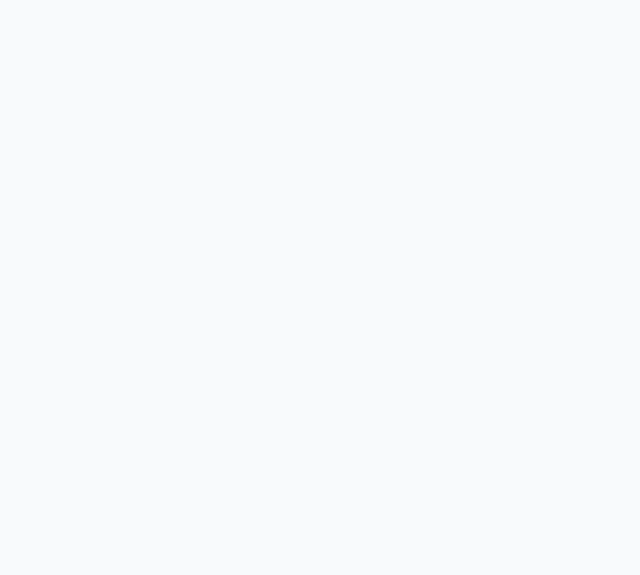
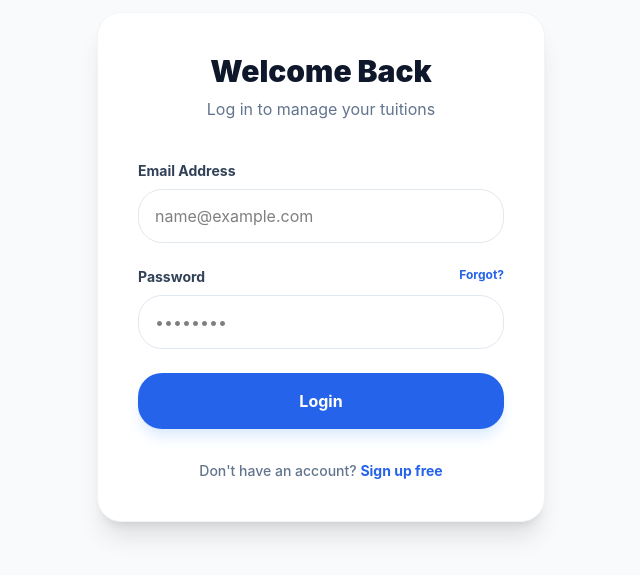
Before and after one commit to MasumRezaMunna/A-11, a React (Vite) app: page /login in a window 1280 px wide. Before the commit this address had no page. Shown: the part 101-676 px from the top of the page, without its empty margins (319-959 px from the left). Built offline with nearby package versions, Linux system fonts and the light colour scheme.

Commit message:
built post a tuition form for student

```diff
--- a/src/components/Navbar.jsx
+++ b/src/components/Navbar.jsx
@@ -1,13 +1,22 @@
+import { Link, useNavigate } from 'react-router-dom';
+
 export default function Navbar() {
+  const navigate = useNavigate();
+  const user = JSON.parse(localStorage.getItem('user'));
+
+  const handleLogout = () => {
+    localStorage.removeItem('token');
+    localStorage.removeItem('user');
+    navigate('/login');
+    window.location.reload();
+  };
   return (
-    <nav className="sticky top-0 z-50 bg-white/90 backdrop-blur-xl border-b border-slate-200/50">
+    <nav className="sticky top-0 z-50 bg-white/90 backdrop-blur-xl border-b border-slate-100">
       <div className="max-w-7xl mx-auto px-6 h-16 flex items-center justify-between">
-        <div className="flex items-center gap-2">
-          <div className="size-9 bg-brand-primary rounded-xl flex items-center justify-center shadow-lg shadow-blue-200">
-             <span className="text-white font-bold text-xl italic">e</span>
-          </div>
-          <span className="text-xl font-bold text-brand-secondary tracking-tight">eTuitionBd</span>
-        </div>
+        <Link to="/" className="flex items-center gap-2">
+          <div className="size-9 bg-brand-primary rounded-xl flex items-center justify-center font-bold text-white italic">e</div>
+          <span className="text-xl font-bold text-slate-900 tracking-tight">eTuitionBd</span>
+        </Link>
 
         <div className="hidden lg:flex items-center gap-8 text-sm font-semibold text-slate-600">
           {['Home', 'Tuitions', 'Tutors', 'About', 'Contact'].map((item) => (
@@ -15,11 +24,25 @@ export default function Navbar() {
           ))}
         </div>
 
-        <div className="flex items-center gap-3">
-          <button className="px-5 py-2 text-sm font-bold text-slate-700 hover:text-brand-primary transition">Login</button>
-          <button className="bg-brand-secondary text-white px-6 py-2.5 rounded-xl text-sm font-bold hover:shadow-xl hover:-translate-y-0.5 transition-all">
-            Register
-          </button>
+        <div className="flex items-center gap-4">
+          {user ? (
+            <>
+              <span className="text-sm font-bold text-slate-700">Hi, {user.name.split(' ')[0]}</span>
+              <button
+                onClick={handleLogout}
+                className="bg-slate-900 text-white px-5 py-2 rounded-xl text-sm font-bold hover:bg-red-600 transition-colors"
+              >
+                Logout
+              </button>
+            </>
+          ) : (
+            <>
+              <Link to="/login" className="text-sm font-bold text-slate-600 hover:text-brand-primary transition">Login</Link>
+              <Link to="/register" className="bg-brand-primary text-white px-5 py-2.5 rounded-xl text-sm font-bold hover:shadow-lg transition-all">
+                Register
+              </Link>
+            </>
+          )}
         </div>
       </div>
     </nav>
--- a/src/main.jsx
+++ b/src/main.jsx
@@ -4,6 +4,8 @@ import { BrowserRouter, Routes, Route } from 'react-router-dom'
 import App from './App'
 import Register from './pages/Register'
 import './index.css'
+import Login from './pages/Login'
+import CreateTuition from './pages/CreateTuition';
 
 ReactDOM.createRoot(document.getElementById('root')).render(
   <React.StrictMode>
@@ -11,6 +13,8 @@ ReactDOM.createRoot(document.getElementById('root')).render(
       <Routes>
         <Route path="/" element={<App />} />
         <Route path="/register" element={<Register />} />
+        <Route path="/login" element={<Login></Login>}></Route>
+        <Route path="/create-tuition" element={<CreateTuition />} />
       </Routes>
     </BrowserRouter>
   </React.StrictMode>
--- /dev/null
+++ b/src/pages/CreateTuition.jsx
@@ -0,0 +1,57 @@
+import { useState } from 'react';
+import { useNavigate } from 'react-router-dom';
+import api from '../api/axios';
+
+export default function CreateTuition() {
+  const navigate = useNavigate();
+  const [formData, setFormData] = useState({
+    title: '',
+    class: '',
+    subject: '',
+    location: '',
+    salary: '',
+    description: ''
+  });
+
+  const handleSubmit = async (e) => {
+    e.preventDefault();
+    try {
+      await api.post('/tuitions', formData);
+      alert("Tuition posted successfully!");
+      navigate('/');
+    } catch (err) {
+      alert(err.response?.data?.message || "Failed to post tuition. Are you logged in as a student?");
+    }
+  };
+
+  return (
+    <div className="max-w-2xl mx-auto my-12 p-8 bg-white rounded-3xl shadow-sm border border-slate-100">
+      <h2 className="text-3xl font-black mb-6">Post a New Tuition</h2>
+      <form onSubmit={handleSubmit} className="space-y-4">
+        <div>
+          <label className="block text-sm font-bold mb-2">Job Title</label>
+          <input type="text" placeholder="e.g. Need Math Tutor for Class 10" className="w-full p-3 rounded-xl border border-slate-200"
+            onChange={(e) => setFormData({...formData, title: e.target.value})} required />
+        </div>
+        <div className="grid grid-cols-2 gap-4">
+          <input type="text" placeholder="Class" className="p-3 rounded-xl border border-slate-200"
+            onChange={(e) => setFormData({...formData, class: e.target.value})} required />
+          <input type="text" placeholder="Subject" className="p-3 rounded-xl border border-slate-200"
+            onChange={(e) => setFormData({...formData, subject: e.target.value})} required />
+        </div>
+        <div className="grid grid-cols-2 gap-4">
+          <input type="text" placeholder="Location" className="p-3 rounded-xl border border-slate-200"
+            onChange={(e) => setFormData({...formData, location: e.target.value})} required />
+          <input type="number" placeholder="Salary (BDT)" className="p-3 rounded-xl border border-slate-200"
+            onChange={(e) => setFormData({...formData, salary: e.target.value})} required />
+        </div>
+        <textarea placeholder="Tell us more about your requirements..." className="w-full p-3 rounded-xl border border-slate-200 h-32"
+          onChange={(e) => setFormData({...formData, description: e.target.value})}></textarea>
+
+        <button className="w-full bg-brand-primary text-white py-4 rounded-2xl font-bold hover:bg-blue-700 transition-all">
+          Post Job Now
+        </button>
+      </form>
+    </div>
+  );
+}
--- /dev/null
+++ b/src/pages/Login.jsx
@@ -0,0 +1,87 @@
+import { useState } from 'react';
+import { useNavigate, Link } from 'react-router-dom';
+import api from '../api/axios';
+
+export default function Login() {
+  const navigate = useNavigate();
+  const [formData, setFormData] = useState({ email: '', password: '' });
+  const [error, setError] = useState('');
+  const [loading, setLoading] = useState(false);
+
+  const handleSubmit = async (e) => {
+    e.preventDefault();
+    setError('');
+    setLoading(true);
+
+    try {
+      const { data } = await api.post('/auth/login', formData);
+
+      // Save Token and User Info
+      localStorage.setItem('token', data.token);
+      localStorage.setItem('user', JSON.stringify(data.user));
+
+      navigate('/'); // Redirect to Home
+      window.location.reload(); // Refresh to update Navbar state
+    } catch (err) {
+      setError(err.response?.data?.message || "Invalid email or password");
+    } finally {
+      setLoading(false);
+    }
+  };
+
+  return (
+    <div className="min-h-[calc(100vh-64px)] flex items-center justify-center p-6 bg-slate-50">
+      <div className="bg-white w-full max-w-md rounded-3xl shadow-xl p-10 border border-slate-100">
+        <div className="text-center mb-10">
+          <h2 className="text-3xl font-black text-slate-900 mb-2">Welcome Back</h2>
+          <p className="text-slate-500">Log in to manage your tuitions</p>
+        </div>
+
+        {error && (
+          <div className="mb-6 p-4 bg-red-50 border-l-4 border-red-500 text-red-700 text-sm font-medium rounded-r-lg">
+            {error}
+          </div>
+        )}
+
+        <form onSubmit={handleSubmit} className="space-y-6">
+          <div>
+            <label className="block text-sm font-bold text-slate-700 mb-2">Email Address</label>
+            <input
+              type="email"
+              required
+              className="w-full px-4 py-3.5 rounded-2xl border border-slate-200 focus:border-brand-primary focus:ring-4 focus:ring-brand-primary/10 outline-none transition-all"
+              placeholder="name@example.com"
+              onChange={(e) => setFormData({ ...formData, email: e.target.value })}
+            />
+          </div>
+
+          <div>
+            <div className="flex justify-between mb-2">
+              <label className="text-sm font-bold text-slate-700">Password</label>
+              <a href="#" className="text-xs font-bold text-brand-primary hover:underline">Forgot?</a>
+            </div>
+            <input
+              type="password"
+              required
+              className="w-full px-4 py-3.5 rounded-2xl border border-slate-200 focus:border-brand-primary focus:ring-4 focus:ring-brand-primary/10 outline-none transition-all"
+              placeholder="••••••••"
+              onChange={(e) => setFormData({ ...formData, password: e.target.value })}
+            />
+          </div>
+
+          <button
+            disabled={loading}
+            className="w-full bg-brand-primary text-white py-4 rounded-2xl font-bold hover:bg-blue-700 transition-all shadow-lg shadow-blue-100 disabled:opacity-70 flex justify-center items-center"
+          >
+            {loading ? "Verifying..." : "Login"}
+          </button>
+        </form>
+
+        <p className="mt-8 text-center text-sm text-slate-500 font-medium">
+          Don't have an account?{" "}
+          <Link to="/register" className="text-brand-primary font-bold hover:underline">Sign up free</Link>
+        </p>
+      </div>
+    </div>
+  );
+}
```
